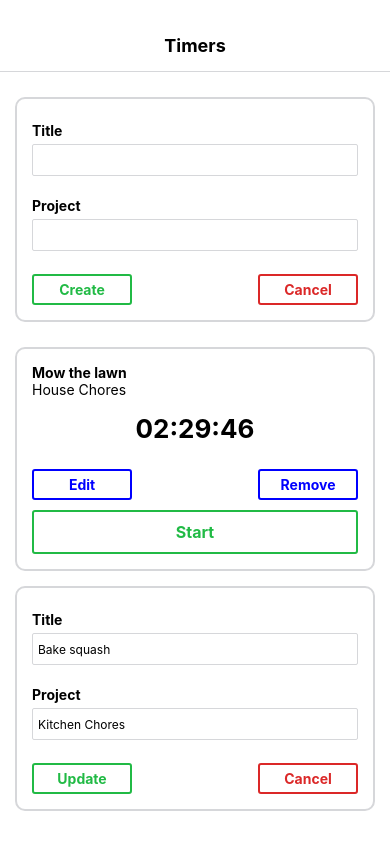
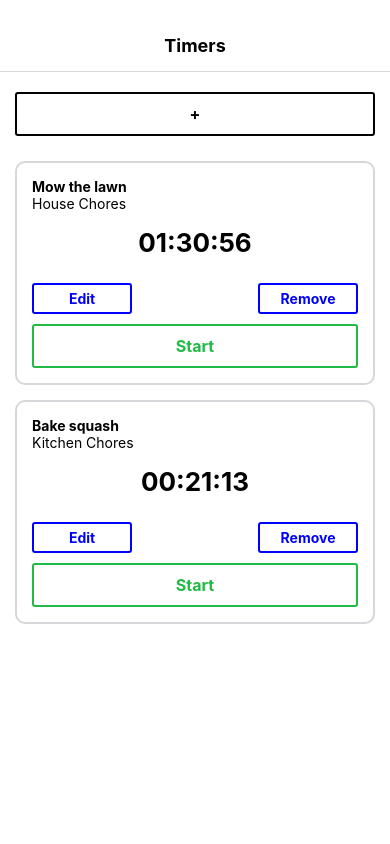
Before and after one commit to SMHosseinM/time-tracker, a React Native app: screen / in a window 390 px wide. Built offline with nearby package versions, Linux system fonts and the light colour scheme.

Commit message:
submit new timer

```diff
--- a/App.js
+++ b/App.js
@@ -2,30 +2,62 @@ import React from 'react';
 import { StyleSheet, View, ScrollView, Text } from 'react-native';
 import EditableTimer from './components/EditableTimer';
 import ToggleableTimerForm from './components/ToggleableTimerForm';
+import uuidv4 from 'react-uuid';
+import { newTimer } from './utils/TimerUtils';
 
 export default class App extends React.Component {
+
+  constructor(props) {
+    super(props);
+    this.state = {
+      timers: [
+        {
+          title: 'Mow the lawn',
+          project: 'House Chores',
+          id: uuidv4(),
+          elapsed: 5456099,
+          isRunning: true,
+        },
+        {
+          title: 'Bake squash',
+          project: 'Kitchen Chores',
+          id: uuidv4(),
+          elapsed: 1273998,
+          isRunning: false,
+        },
+      ],
+    }
+  }
+
+  handleFormSubmit = (item) => {
+    const { timers } = this.state;
+
+    this.setState({
+      // timers: timers.push(newTimer(item)),
+      timers: [newTimer(item), ...timers],
+    })
+  }
+
   render() {
+    const { timers } = this.state;
+
     return (
       <View style={styles.appContainer}>
         <View style={styles.titleContainer}>
           <Text style={styles.title}>Timers</Text>
         </View>
         <ScrollView style={styles.timerList}>
-          <ToggleableTimerForm isOpen={true} />
-          <EditableTimer
-            id="1"
-            title="Mow the lawn"
-            project="House Chores"
-            elapsed="8986300"
-            isRunning
-          />
-          <EditableTimer
-            id="2"
-            title="Bake squash"
-            project="Kitchen Chores"
-            elapsed="3890985"
-            editFormOpen
-          />
+          <ToggleableTimerForm onFormSubmit={this.handleFormSubmit} />
+          {timers.map(({ title, project, id, elapsed, isRunning }) => (
+            <EditableTimer
+              key={id}
+              id={id}
+              title={title}
+              project={project}
+              elapsed={elapsed}
+              isRunning={isRunning}
+            />
+          ))}
         </ScrollView>
       </View>
     );
--- a/components/EditableTimer.js
+++ b/components/EditableTimer.js
@@ -1,19 +1,25 @@
-import React from 'react';
+import React, { Component } from 'react';
 
 import TimerForm from './TimerForm';
 import Timer from './Timer';
 
-export default function EditableTimer({
-  id,
-  title,
-  project,
-  elapsed,
-  isRunning,
-  editFormOpen
-}) {
+export default class EditableTimer extends Component {
+
+  constructor(props) {
+    super(props);
+    this.state = {
+      editFormOpen: false
+    };
+  };
+
+  render() {
+    const { title, project, id, elapsed, isRunning } = this.props
+    const { editFormOpen } = this.state
+
     if (editFormOpen) {
-    return <TimerForm id={id} title={title} project={project} />;
+      return <TimerForm id={id} title={title} project={project} />
     }
+
     return (
       <Timer
         id={id}
@@ -24,3 +30,4 @@ export default function EditableTimer({
       />
     );
   }
+}
--- a/components/TimerForm.js
+++ b/components/TimerForm.js
@@ -1,18 +1,61 @@
-import React from 'react';
+import React, { Component } from 'react';
 import { StyleSheet, View, Text, TextInput } from 'react-native';
 import TimerButton from './TimerButton';
 
-export default function TimerForm({ id, title, project }) {
+export default class TimerForm extends Component {
+
+  static defaultProps = {
+    id: null,
+    title: '',
+    project: '',
+  };
+
+  constructor(props) {
+    super(props);
+    const { id, title, project } = props;
+    this.state = {
+      title: id ? title : '',
+      project: id ? project : ''
+    }
+  }
+
+  handleTitleChange = (title) => {
+    this.setState({ title })
+  }
+
+  handleProjectChange = (project) => {
+    this.setState({ project })
+  }
+
+  handleSubmit = () => {
+    const { onFormSubmit, id } = this.props;
+    const { title, project } = this.state;
+
+    onFormSubmit({
+      id,
+      title,
+      project,
+    });
+  };
+
+
+  render() {
+    const { id, onFormClose } = this.props;
+    const { title, project } = this.state;
+
+
     const submitText = id ? 'Update' : 'Create';
+
     return (
-    <View style={styles.formContainer}>
+      < View style={styles.formContainer} >
         <View style={styles.attributeContainer}>
           <Text style={styles.textInputTitle}>Title</Text>
           <View style={styles.textInputContainer}>
             <TextInput
               style={styles.textInput}
               underlineColorAndroid="transparent"
-            defaultValue={title}
+              value={title}
+              onChangeText={this.handleTitleChange}
             />
           </View>
         </View>
@@ -22,16 +65,18 @@ export default function TimerForm({ id, title, project }) {
             <TextInput
               style={styles.textInput}
               underlineColorAndroid="transparent"
-            defaultValue={project}
+              value={project}
+              onChangeText={this.handleProjectChange}
             />
           </View>
         </View>
         <View style={styles.buttonGroup}>
-        <TimerButton small color="#21BA45" title={submitText} />
-        <TimerButton small color="#DB2828" title="Cancel" />
+          <TimerButton small color="#21BA45" title={submitText} onPress={this.handleSubmit} />
+          <TimerButton small color="#DB2828" title="Cancel" OnPress={onFormClose} />
         </View>
-    </View>
-  );
+      </View >
+    )
+  };
 }
 
 const styles = StyleSheet.create({
--- a/components/ToggleableTimerForm.js
+++ b/components/ToggleableTimerForm.js
@@ -1,14 +1,52 @@
-import React from 'react';
+import React, { Component } from 'react';
 import { StyleSheet, View } from 'react-native';
 import TimerButton from './TimerButton';
 import TimerForm from './TimerForm';
 
-export default function ToggleableTimerForm({ isOpen }) {
-  return (
-    <View style={[styles.container, !isOpen && styles.buttonPadding]}>
-      {isOpen ? <TimerForm /> : <TimerButton title="+" color="black" />}
-    </View>
-  );
+export default class ToggleableTimerForm extends Component {
+
+  constructor(props) {
+    super(props);
+    this.state = {
+      isOpen: false,
+    }
+  }
+
+  handleFormOpen = () => {
+    this.setState({
+      isOpen: true,
+    })
+  }
+
+  handleFormClose = () => {
+    this.state = {
+      isOpen: false,
+    }
+  }
+
+  handleFormSubmit = (timer) => {
+    const { onFormSubmit } = this.props;
+
+    onFormSubmit(timer);
+    this.setState({ isOpen: false });
+  }
+
+
+  render() {
+    const { isOpen } = this.state;
+
+    return (
+      <View style={[styles.container, !isOpen && styles.buttonPadding]}>
+        {isOpen ? <TimerForm
+          onFormClose={this.handleFormClose}
+          onFormSubmit={this.handleFormSubmit} /> : <TimerButton
+          title="+"
+          color="black"
+          onPress={this.handleFormOpen}
+        />}
+      </View>
+    );
+  }
 }
 
 const styles = StyleSheet.create({
--- a/package.json
+++ b/package.json
@@ -12,7 +12,10 @@
     "expo": "~46.0.9",
     "expo-status-bar": "~1.4.0",
     "react": "18.0.0",
-    "react-native": "0.69.5"
+    "react-native": "0.69.5",
+    "react-uuid": "^1.0.3",
+    "util": "^0.12.4",
+    "uuid": "^8.3.2"
   },
   "devDependencies": {
     "@babel/core": "^7.12.9"
--- a/utils/TimerUtils.js
+++ b/utils/TimerUtils.js
@@ -1,4 +1,4 @@
-import uuidv4 from 'uuid/v4';
+import uuidv4 from 'react-uuid';
 
 export const millisecondsToHuman = ms => {
   const seconds = Math.floor((ms / 1000) % 60);
```
Also changed, not shown: 1 other file (tests, documents, lock files or other folders). Lines whose indentation alone changed are shown as unchanged.
